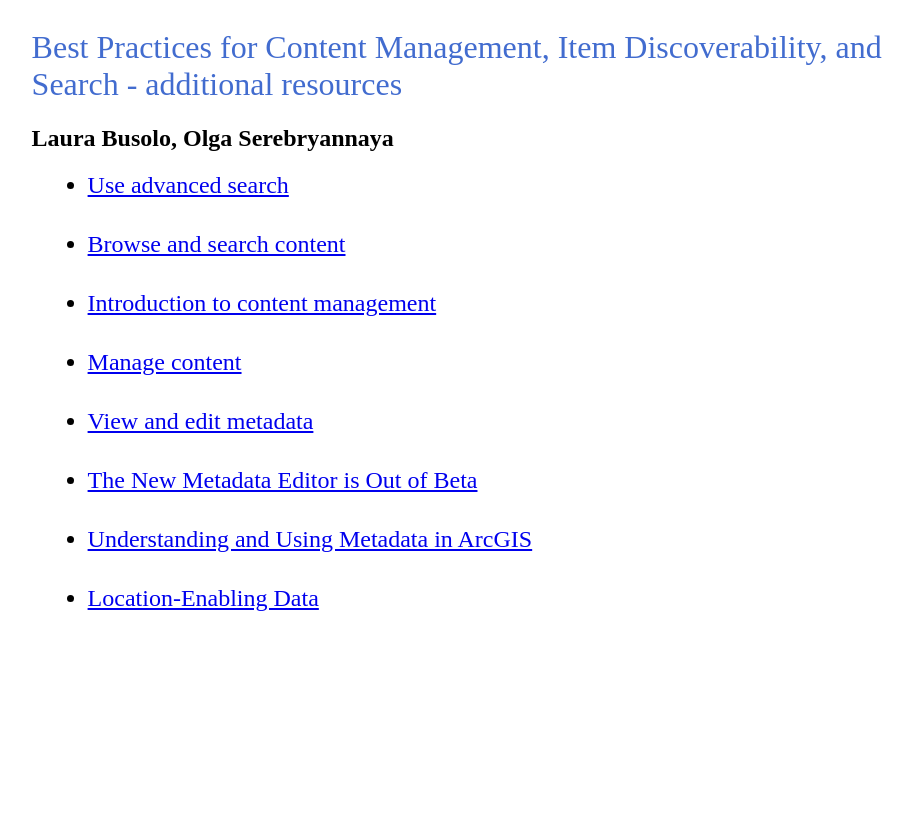
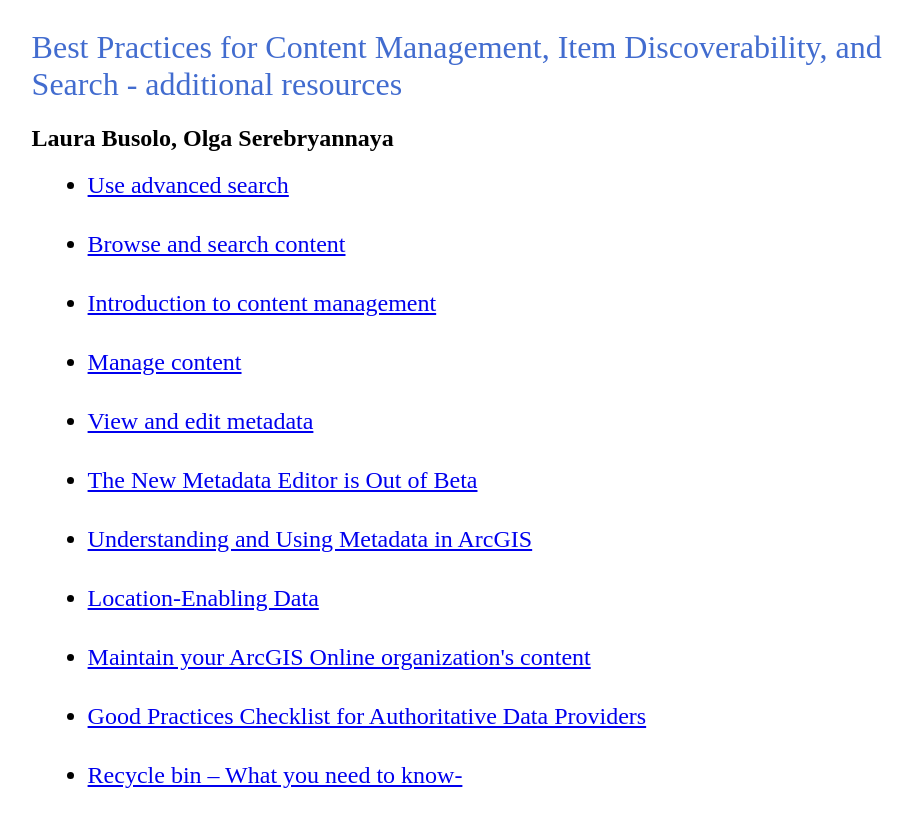
Before and after one commit to Olga8614/Best, a plain HTML site: page index.html in a window 1280 px wide. Shown: the whole page, without its empty margins (8-921 px from the left). Before the commit the page ends 800 px from the top, so only its background shows below. Drawn offline with Linux system fonts and the light colour scheme.

Commit message:
Update index.html

```diff
--- a/index.html
+++ b/index.html
@@ -135,6 +135,9 @@
 						<li><a href="https://www.esri.com/arcgis-blog/products/arcgis-online/announcements/metadata-editor-out-of-beta/" target="_blank">The New Metadata Editor is Out of Beta</a></li>
 						<li><a href="https://www.esri.com/training/catalog/5f8f153e026b7e47d1da2260/understanding-and-using-metadata-in-arcgis/" target="_blank">Understanding and Using Metadata in ArcGIS</a></li>
 						<li><a href="https://www.esri.com/training/catalog/5d93abcfea17287deea89a7c/locationenabling-data/" target="_blank">Location-Enabling Data</a></li>
+						<li><a href="https://learn.arcgis.com/en/projects/maintain-your-arcgis-online-organizations-content/" target="_blank">Maintain your ArcGIS Online organization's content</a></li>
+						<li><a href="https://sdi.maps.arcgis.com/home/item.html?id=9a78b5168e144ff08d0a937134936d23/" target="_blank">Good Practices Checklist for Authoritative Data Providers</a></li>
+						<li><a href="https://www.esri.com/arcgis-blog/products/arcgis-online/announcements/recycle-bin-what-you-need-to-know/" target="_blank">Recycle bin – What you need to know- </a></li>
 </li>
 
 
```
